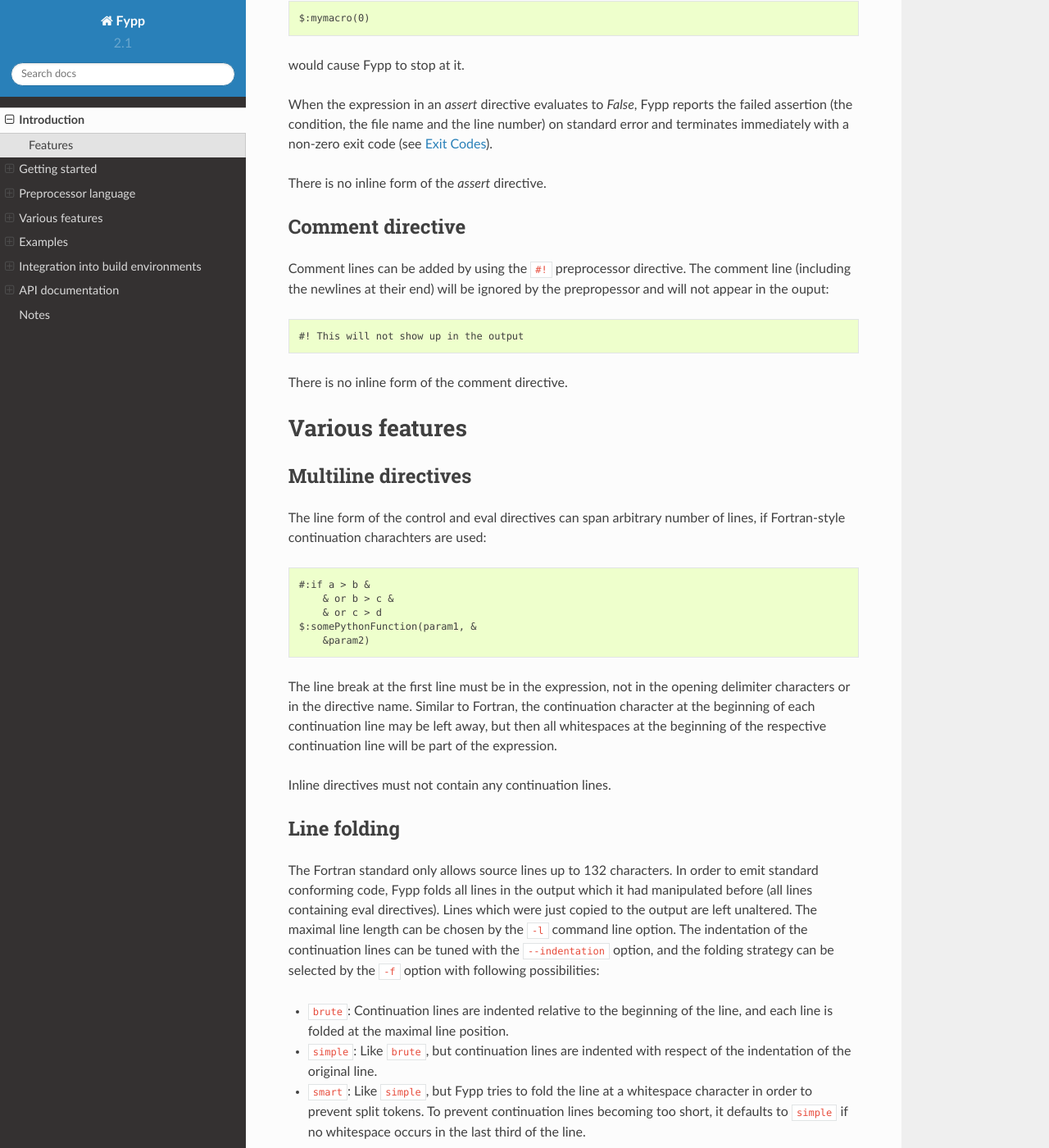
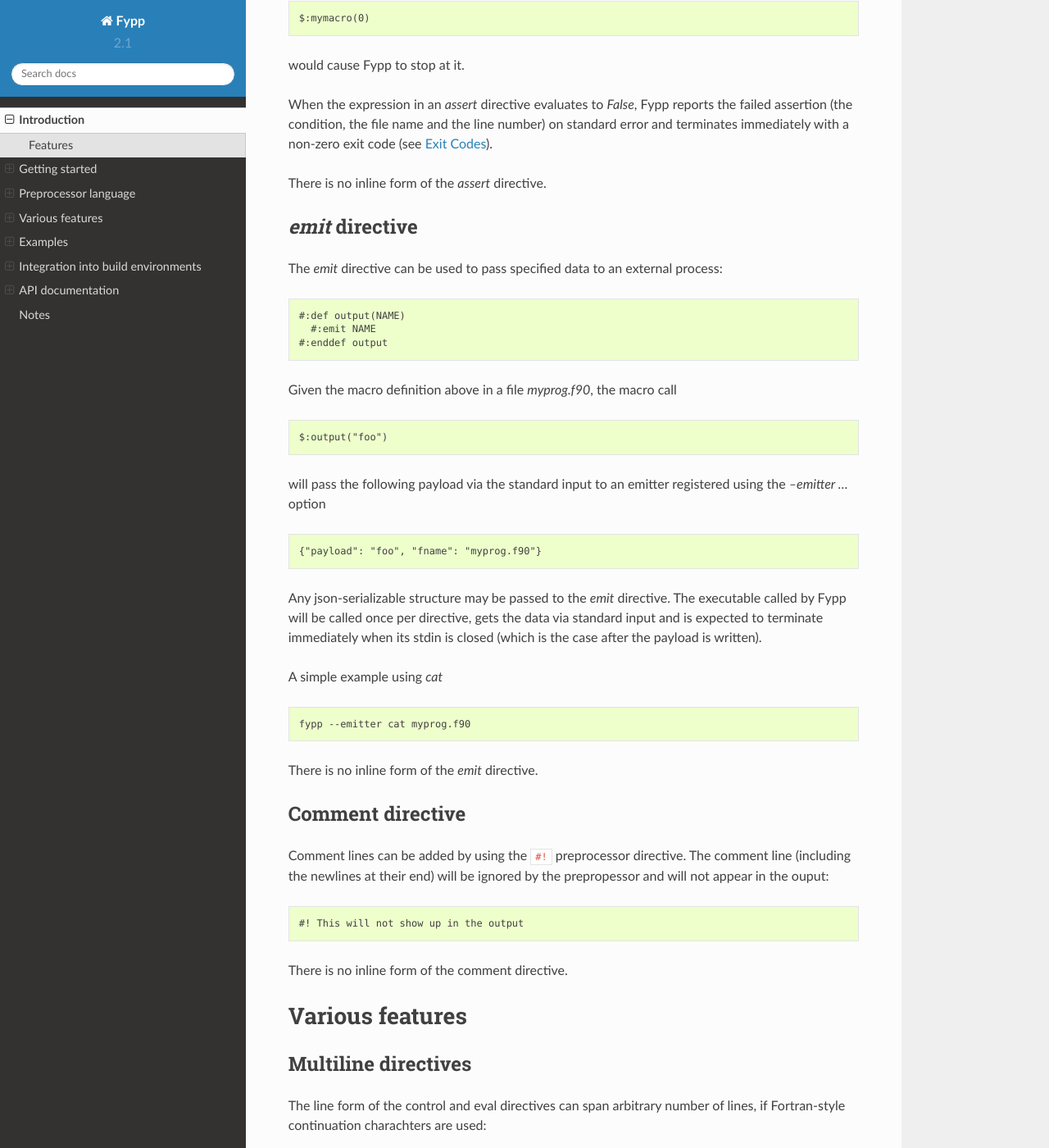
Before and after one commit to aradi/fypp, a Sphinx documentation site: the page built from docs/fypp.rst, in a window 1280 px wide and 1400 px high, scrolled down 26480 px. Shown: the whole window at 82% size. Built offline with Sphinx 7.4.7 and the Read the Docs theme 2.0.0, drawn with Linux system fonts in a browser that asks for light colours.

Commit message:
docs: describe the `emit` directive

```diff
--- a/docs/fypp.rst
+++ b/docs/fypp.rst
@@ -1289,6 +1289,36 @@
 Codes`_).
 
 There is no inline form of the `assert` directive.
+
+
+`emit` directive
+==================
+
+The `emit` directive can be used to pass specified data to an external process::
+
+  #:def output(NAME)
+    #:emit NAME
+  #:enddef output
+
+Given the macro definition above in a file `myprog.f90`, the macro call ::
+
+  $:output("foo")
+
+will pass the following payload via the standard input to an emitter registered
+using the `--emitter ...` option ::
+
+  {"payload": "foo", "fname": "myprog.f90"}
+
+Any json-serializable structure may be passed to the `emit` directive.
+The executable called by Fypp will be called once per directive, gets the data
+via standard input and is expected to terminate immediately when its stdin is
+closed (which is the case after the payload is written).
+
+A simple example using `cat` ::
+
+  fypp --emitter cat myprog.f90
+
+There is no inline form of the `emit` directive.
 
 
 Comment directive
```
